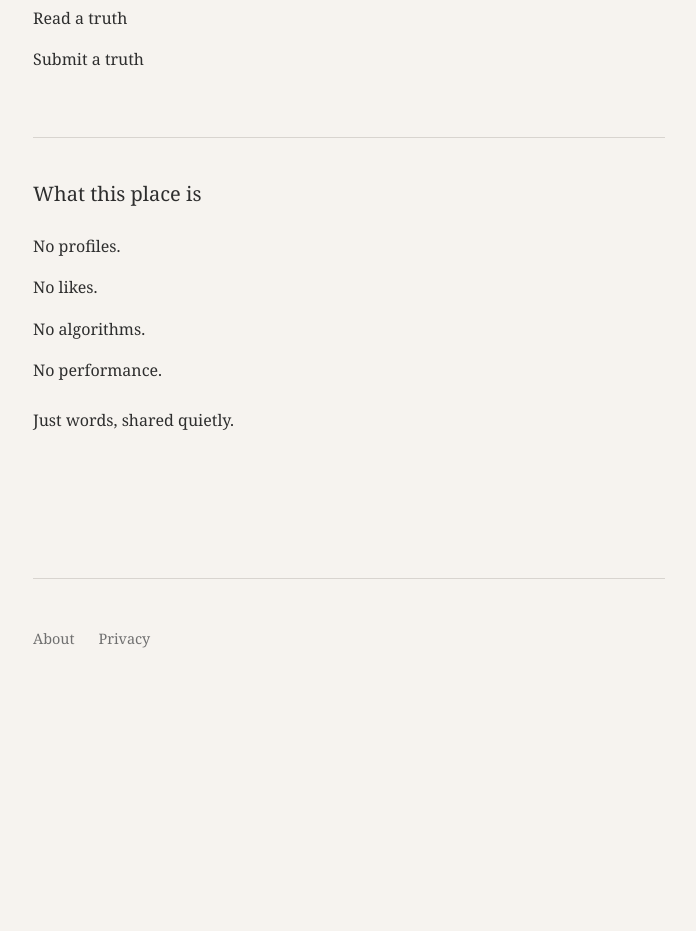
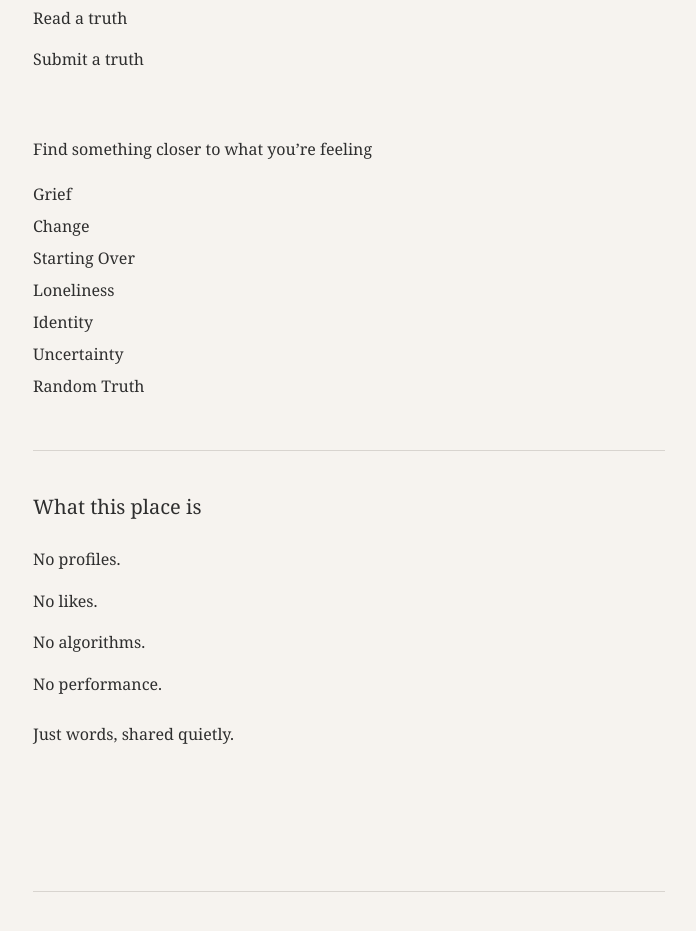
Before and after one commit to noland504476/small-truth, a Next.js app: page / in a window 1280 px wide. Shown: the part 940-1871 px from the top of the page, without its empty margins (291-987 px from the left). Before the commit the page ends 1654 px from the top, so only its background shows below. Built offline with nearby package versions, Linux system fonts and the light colour scheme.

Commit message:
Update page.tsx

```diff
--- a/app/page.tsx
+++ b/app/page.tsx
@@ -52,6 +52,37 @@ export default function Home() {
 </a>
 
         </div>
+
+     <section style={{ marginTop: "3.5rem" }}>
+  <p style={{ fontWeight: 500, marginBottom: "1rem" }}>
+    Find something closer to what you’re feeling
+  </p>
+
+  <ul style={{ listStyle: "none", padding: 0, lineHeight: 2 }}>
+    <li>
+      <a href="/read?category=grief" className="category-link">Grief</a>
+    </li>
+    <li>
+      <a href="/read?category=change" className="category-link">Change</a>
+    </li>
+    <li>
+      <a href="/read?category=starting-over" className="category-link">Starting Over</a>
+    </li>
+    <li>
+      <a href="/read?category=loneliness" className="category-link">Loneliness</a>
+    </li>
+    <li>
+      <a href="/read?category=identity" className="category-link">Identity</a>
+    </li>
+    <li>
+      <a href="/read?category=uncertainty" className="category-link">Uncertainty</a>
+    </li>
+    <li>
+      <a href="/read?category=random" className="category-link">Random Truth</a>
+    </li>
+  </ul>
+</section>
+
       <hr style={{ marginBottom: "2.5rem" }} />
 
       <h2 style={{ fontSize: "1.25rem", fontWeight: 500, marginBottom: "1.5rem" }}>
```
